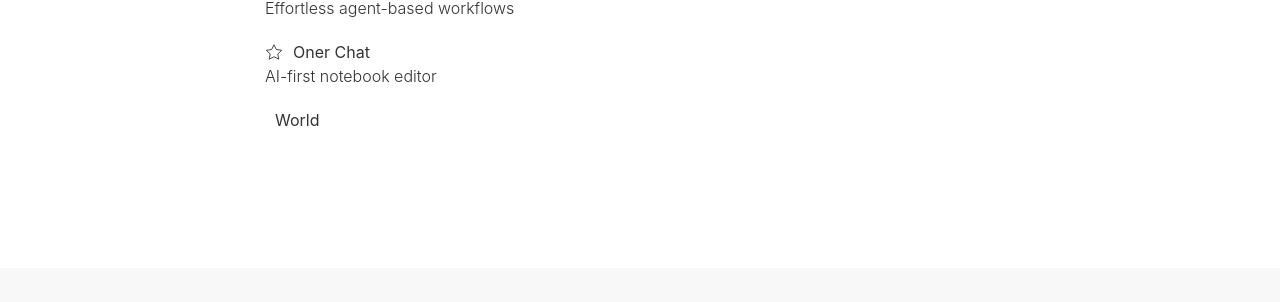
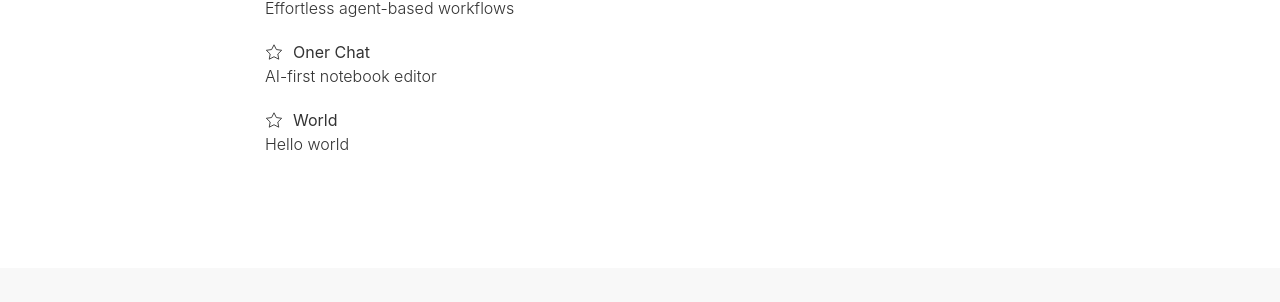
Before and after one commit to nyvyn/nyvyn.github.io, a Jekyll site: the page built from _pages/projects.markdown, in a window 1280 px wide. Shown: the part 393-695 px from the top of the page. Built offline with Jekyll 4.4.1, drawn with Linux system fonts in a browser that asks for light colours.

Commit message:
feat: enhance project descriptions and icons
- Added default icon fallback in projects.html.
- Introduced `description` field in test.markdown.
- Removed unused project.html file.

```diff
--- a/_includes/project.html
+++ /dev/null
@@ -1 +0,0 @@
-Project
--- a/_includes/projects.html
+++ b/_includes/projects.html
@@ -5,7 +5,9 @@
     <li>
         <a class="uk-link-toggle" href="{{- item.url -}}">
             <div class="uk-flex uk-flex-middle uk-link-heading">
-                <span class="uk-margin-small-right" data-uk-icon="icon: {{- item.icon -}}; ratio: 0.9"></span>
+                <span class="uk-margin-small-right"
+                      data-uk-icon="icon: {{- item.icon | default: 'star' -}}; ratio: 0.9"
+                ></span>
                 {{ item.title }}
             </div>
             <span class="uk-display-block uk-text-light">{{ item.description }}</span>
--- a/_projects/test.markdown
+++ b/_projects/test.markdown
@@ -1,6 +1,7 @@
 ---
 layout: note
 title: World
+description: Hello world
 date: 2025-01-10
 ---
 
```
